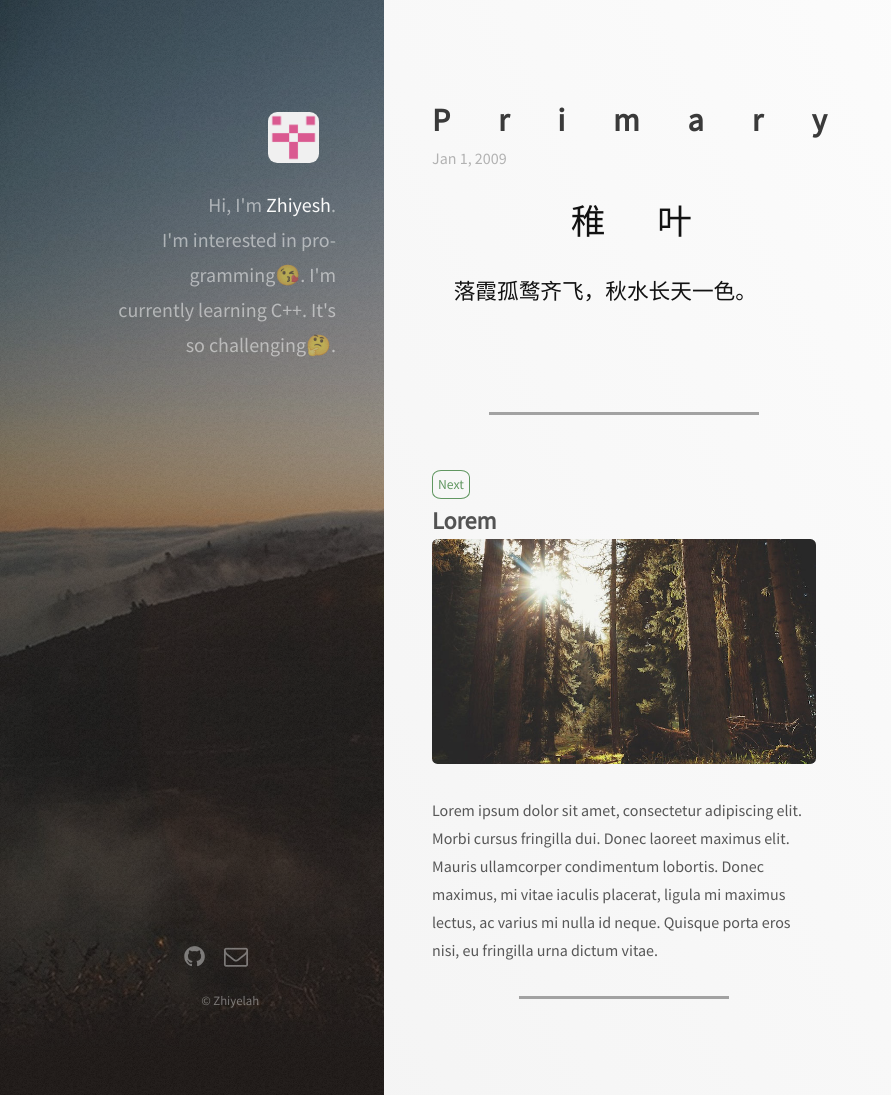
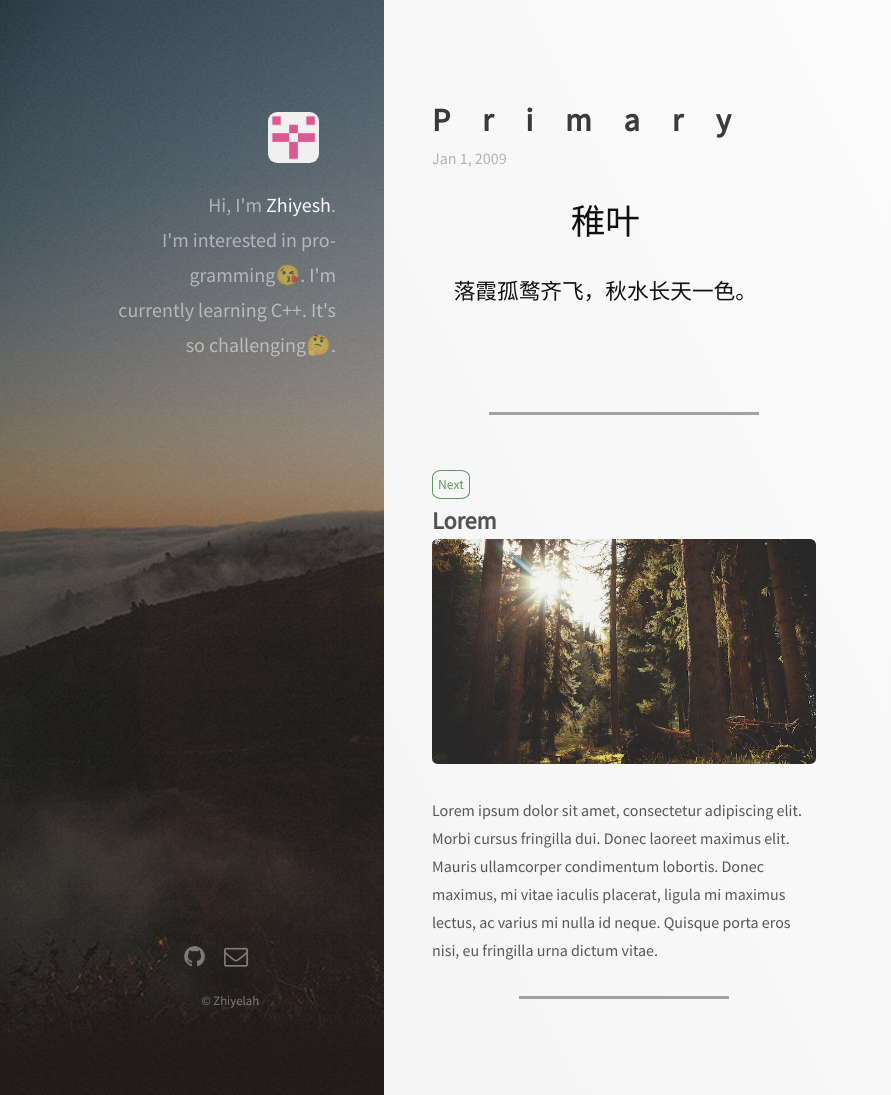
Before and after one commit to Zhiyelah/zhiyelah.github.io, a Jekyll site: the page built from _posts/2009-01-01-Primary.md, in a window 1280 px wide and 1095 px high. Shown: the whole window, without its empty margins (0-891 px from the left). Built offline with Jekyll 4.4.1, drawn with Linux system fonts in a browser that asks for light colours; nearby versions of some CDN libraries.

Commit message:
Update main.css

```diff
--- a/css/main.css
+++ b/css/main.css
@@ -1648,7 +1648,10 @@
 		font-weight: 600;
 		font-size: 2em;
 		line-height: 1.5em;
-		letter-spacing: 1.5em;
+	}
+
+	h1.post-title {
+		letter-spacing: 1em;
 	}
 
 	h2 {
```
